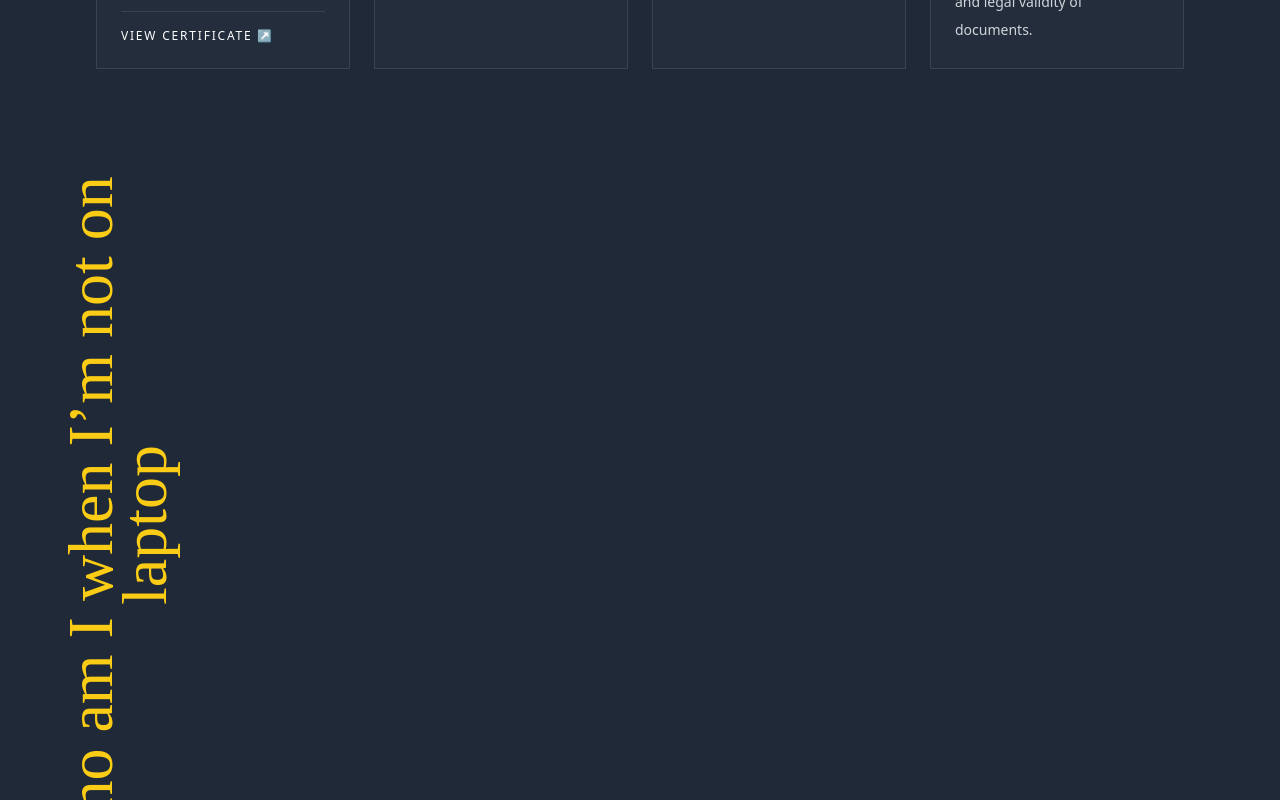
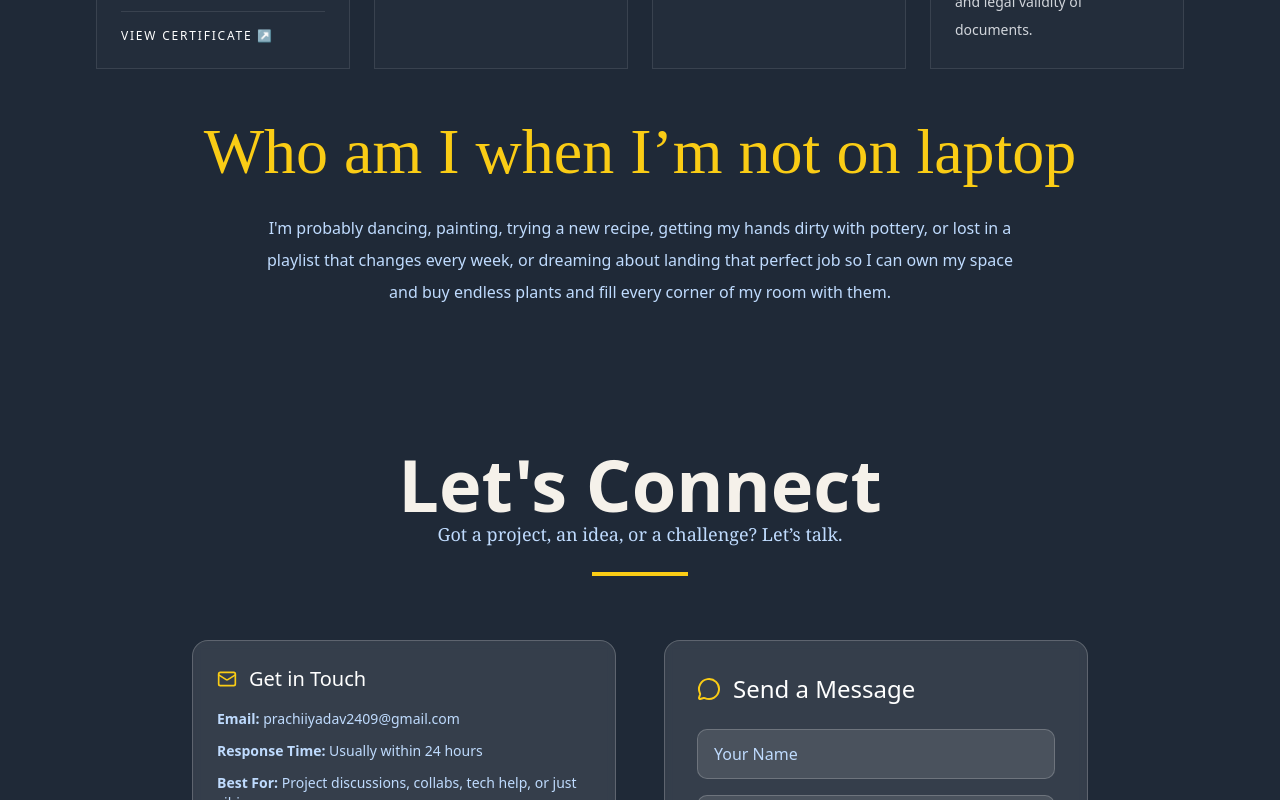
Before and after one commit to pprachhiii/Prachi-s-Portfolio, a React (Vite) app: page / in a window 1280 px wide. Shown: the part 8340-9140 px from the top of the page. Built offline with nearby package versions, Linux system fonts and the light colour scheme.

Commit message:
Update BeyondCode.tsx

```diff
--- a/src/components/BeyondCode.tsx
+++ b/src/components/BeyondCode.tsx
@@ -7,8 +7,6 @@ const BeyondCode = () => {
         {/* HEADER */}
         <div className="text-center mb-20">
           <h2           className="
-      rotate-180
-      [writing-mode:vertical-rl]
 
       text-yellow-400
       leading-[0.85]
```
